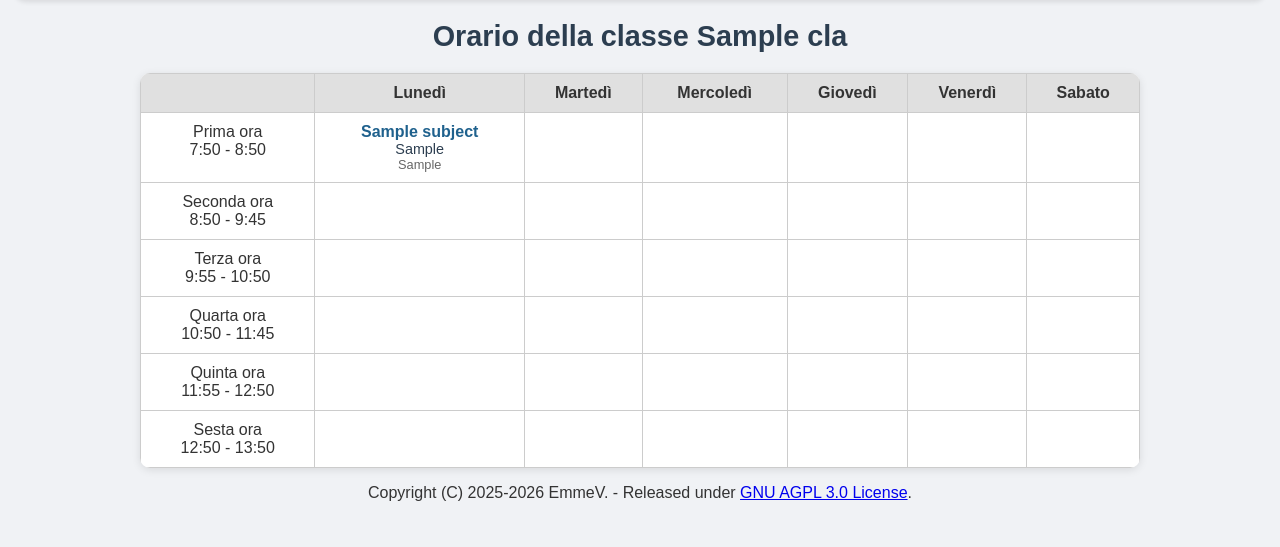
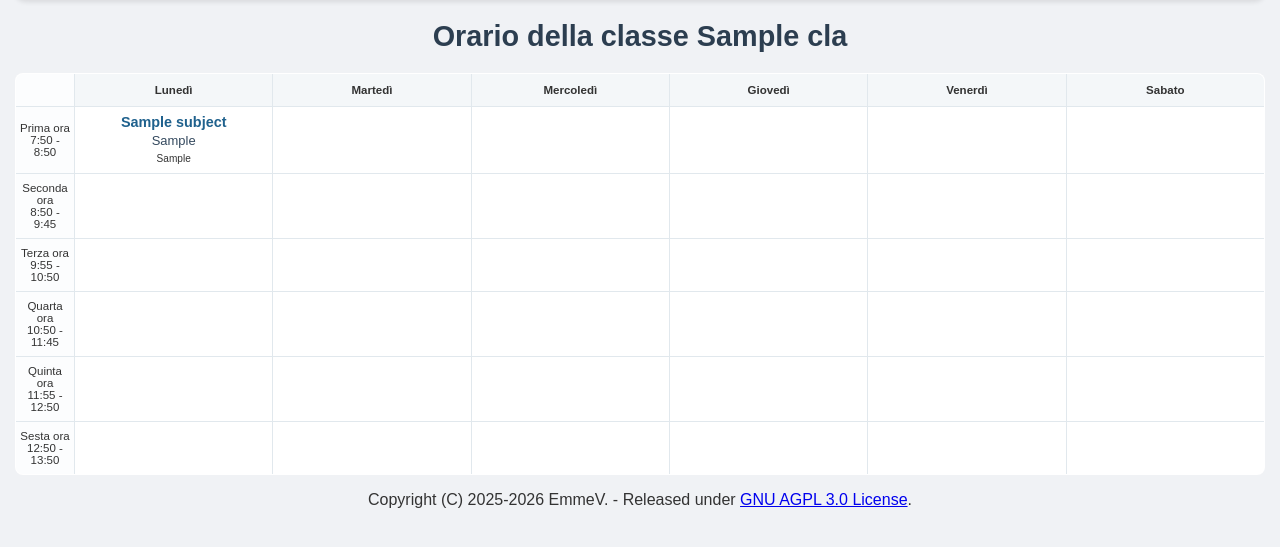
Before and after one commit to theitaliandeveloper/orario, a PHP site: page /classe/studenti.php?class_id=1 in a window 1280 px wide. Shown: the part 59-606 px from the top of the page. Run offline with PHP 8.4, Linux system fonts and the light colour scheme; tables that the repository leaves empty hold one stand-in row (values such as "Sample post"); data that the repository does not hold is empty.

Commit message:
Fixes: new timetable CSS for desktop and new admin "subjects" view.

```diff
--- a/htdocs/css/timetable.css
+++ b/htdocs/css/timetable.css
@@ -30,51 +30,71 @@ h1 {
     font-size: 1.8em;
 }
 
-/* Table styles */
+/* ===== TABLE STYLES (DESKTOP ONLY) ===== */
 table {
-    border-collapse: collapse;
+    table-layout: fixed;
     width: 100%;
-    max-width: 1000px;
-    margin: 0 auto;
+    /* Rispettiamo il limite del contenitore genitore */
+    max-width: 100%;
+    margin: 15px 0;
+    border-collapse: separate;
+    border-spacing: 0;
     background: #fff;
-    border-radius: 10px;
+    border-radius: 8px;
     overflow: hidden;
-    box-shadow: 0 2px 8px rgba(0, 0, 0, 0.1);
+    border: 1px solid #d1d9e0;
+    font-size: 0.9em; /* Riduzione globale per guadagnare spazio */
 }
 
 th, td {
-    border: 1px solid #ccc;
+    /* Padding ridotto: 8px sopra/sotto, 4px ai lati */
+    padding: 8px 4px;
     text-align: center;
-    padding: 10px;
-    vertical-align: top;
+    vertical-align: middle;
+    border-bottom: 1px solid #e1e8ed;
+    border-right: 1px solid #e1e8ed;
+    /* Forza il testo ad andare a capo se troppo lungo */
+    word-break: break-word;
+    overflow-wrap: break-word;
 }
 
 th {
-    background-color: #e0e0e0;
-    font-weight: bold;
+    background-color: #f4f7f9;
+    font-size: 0.8em;
+    padding: 10px 4px;
 }
 
-td {
-    transition: background-color 0.2s;
-}
-
-td:hover {
-    background-color: #f7f7f7;
-}
-
+/* Classi specifiche per gestire gli spazi interni */
 .subject {
+    display: block;
     font-weight: bold;
     color: #1f618d;
+    line-height: 1.1;
+    margin-bottom: 2px;
 }
 
 .teacher {
+    display: block;
     font-size: 0.9em;
-    color: #2c3e50;
+    color: #34495e;
 }
 
 .room {
+    margin-top: 4px;
+    font-size: 0.7em;
+    padding: 1px 5px;
+}
+
+/* Colonna orario/ID: la rendiamo il più stretta possibile */
+th:first-child, td:first-child {
+    width: 50px;
+    background-color: #fcfdfe;
     font-size: 0.8em;
-    color: #666;
+}
+
+/* Rimuove l'ultimo bordo a destra */
+th:last-child, td:last-child {
+    border-right: none;
 }
 
 /* Desktop/Mobile layout control */
```
Also changed, not shown: htdocs/admin/subjects.php (+56 -50 lines).
